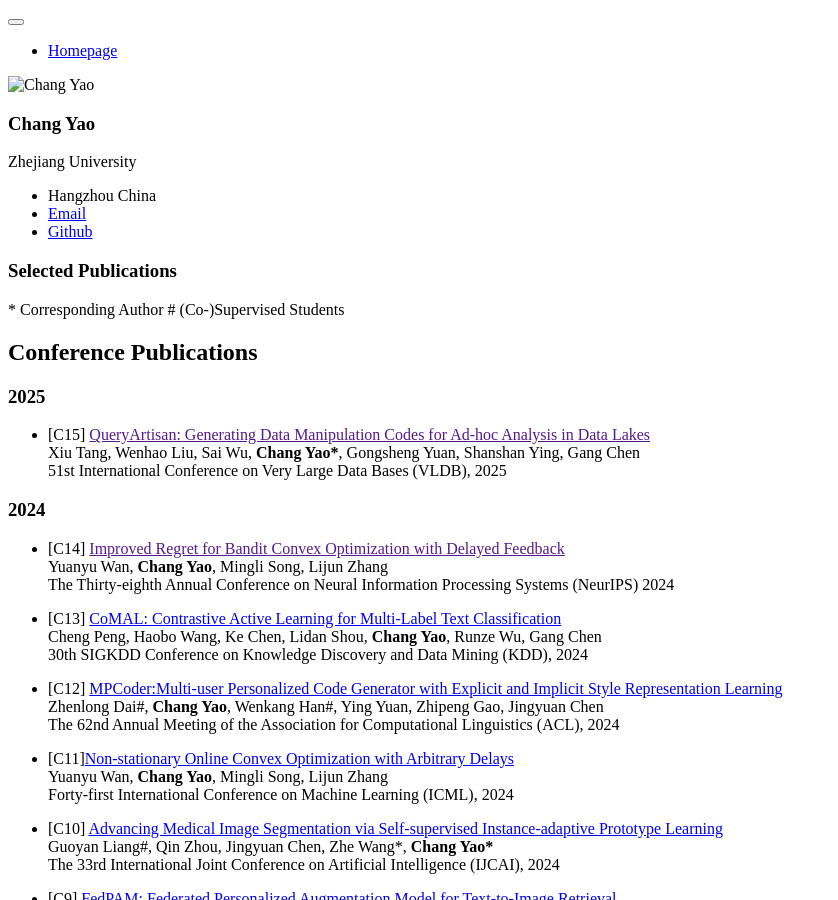
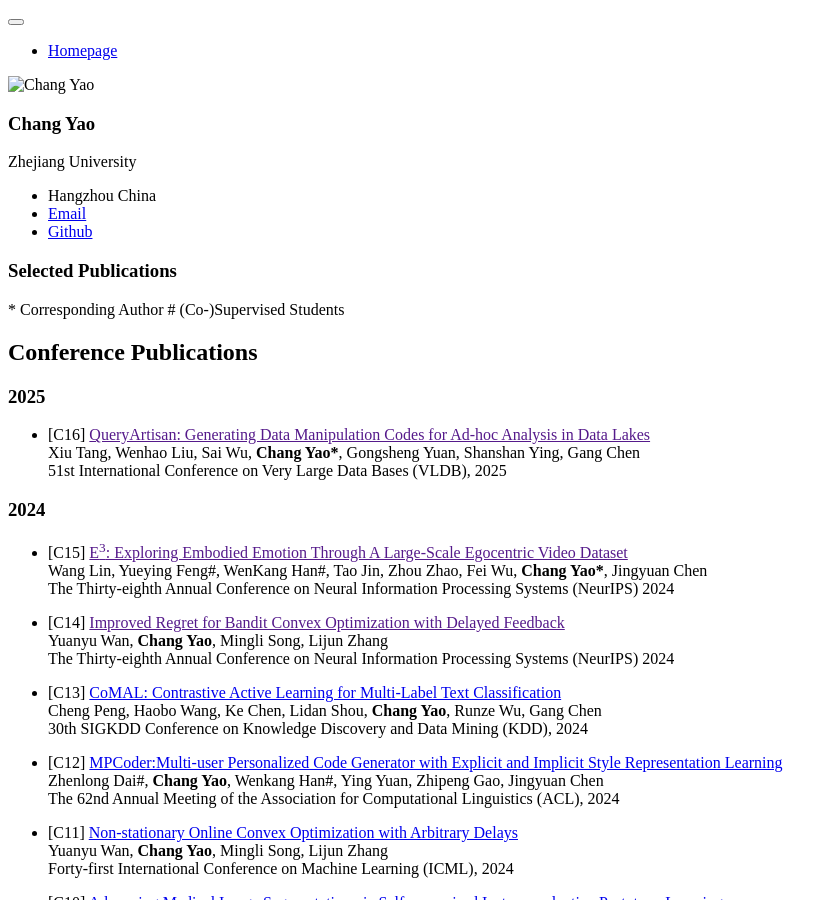
Before and after one commit to yaochang/yaochang.github.io, a Jekyll site: the page built from _pages/includes/pub.md, in a window 1280 px wide and 900 px high. Shown: the whole window, without its empty margins (0-838 px from the left). Built offline with Jekyll 4.4.1, drawn with Linux system fonts in a browser that asks for light colours; our own code applies the rules of GitHub Pages for plain Markdown files.

Commit message:
20241028-01

```diff
--- a/_pages/includes/pub.md
+++ b/_pages/includes/pub.md
@@ -7,16 +7,15 @@
 
 ### 2025
 
-- \[C15\] [QueryArtisan: Generating Data Manipulation Codes for Ad-hoc Analysis in Data Lakes]()
+- \[C16\] [QueryArtisan: Generating Data Manipulation Codes for Ad-hoc Analysis in Data Lakes]()
 <br />Xiu Tang, Wenhao Liu, Sai Wu, **Chang Yao\***, Gongsheng Yuan, Shanshan Ying, Gang Chen
 <br />51st International Conference on Very Large Data Bases (VLDB), 2025
 
 ### 2024
 
-<!-- - \[C16\] [E<sup>3</sup>: Exploring Embodied Emotion Through A Large-Scale Egocentric Video Dataset]()
-<br />Wang Lin, Yueying Feng\#, WenKang Han\#, Tao Jin, Zhou Zhao, Fei Wu, **Chang Yao**, Jingyuan Chen
+ - \[C15\] [E<sup>3</sup>: Exploring Embodied Emotion Through A Large-Scale Egocentric Video Dataset]()
+<br />Wang Lin, Yueying Feng\#, WenKang Han\#, Tao Jin, Zhou Zhao, Fei Wu, **Chang Yao\***, Jingyuan Chen
 <br />The Thirty-eighth Annual Conference on Neural Information Processing Systems (NeurIPS) 2024
--->
 
 - \[C14\] [Improved Regret for Bandit Convex Optimization with Delayed Feedback]()
 <br />Yuanyu Wan, **Chang Yao**, Mingli Song, Lijun Zhang
```
Also changed, not shown: other parts of _pages/includes/pub.md (+1 -1 lines), 4 other files.
